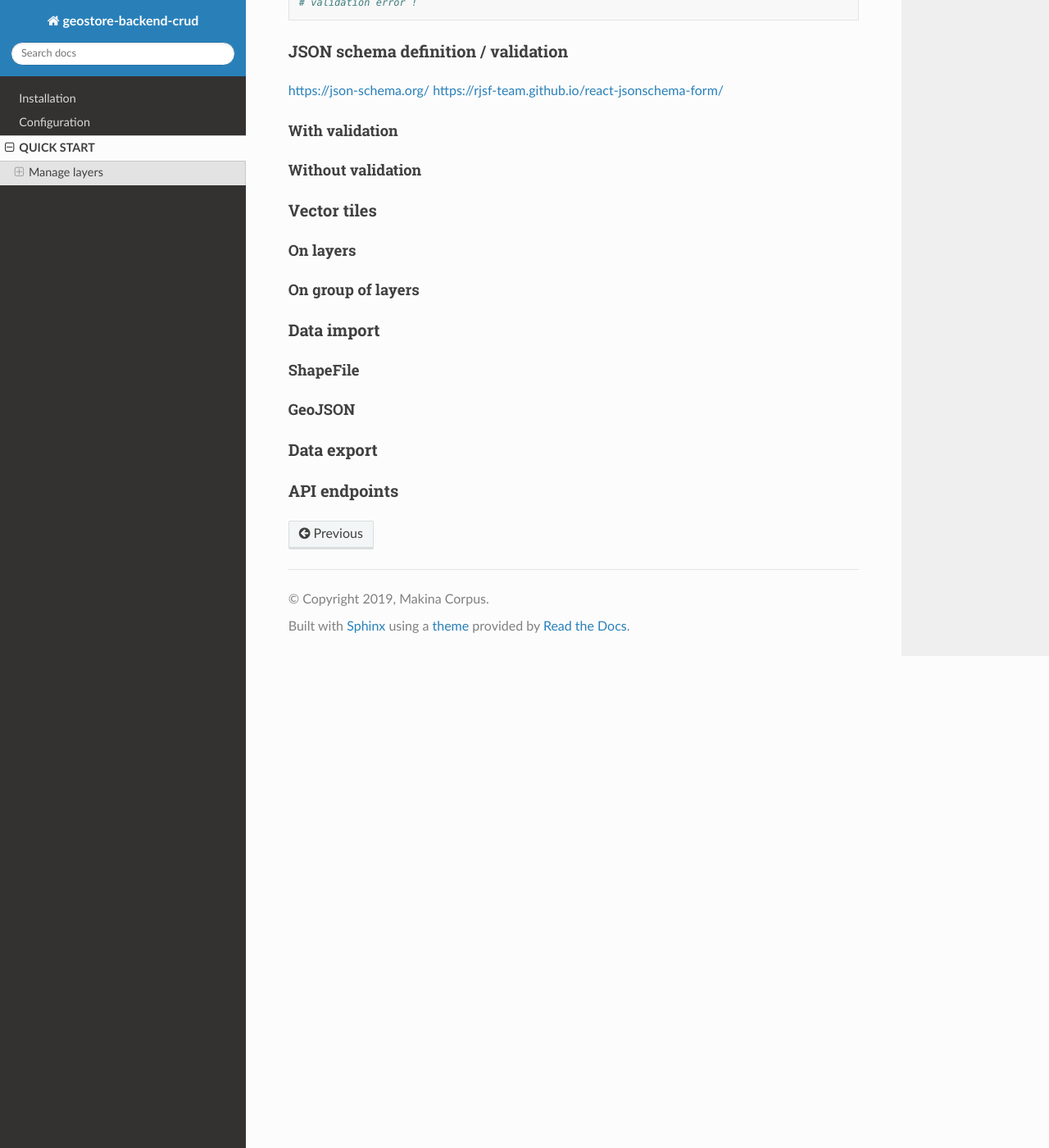
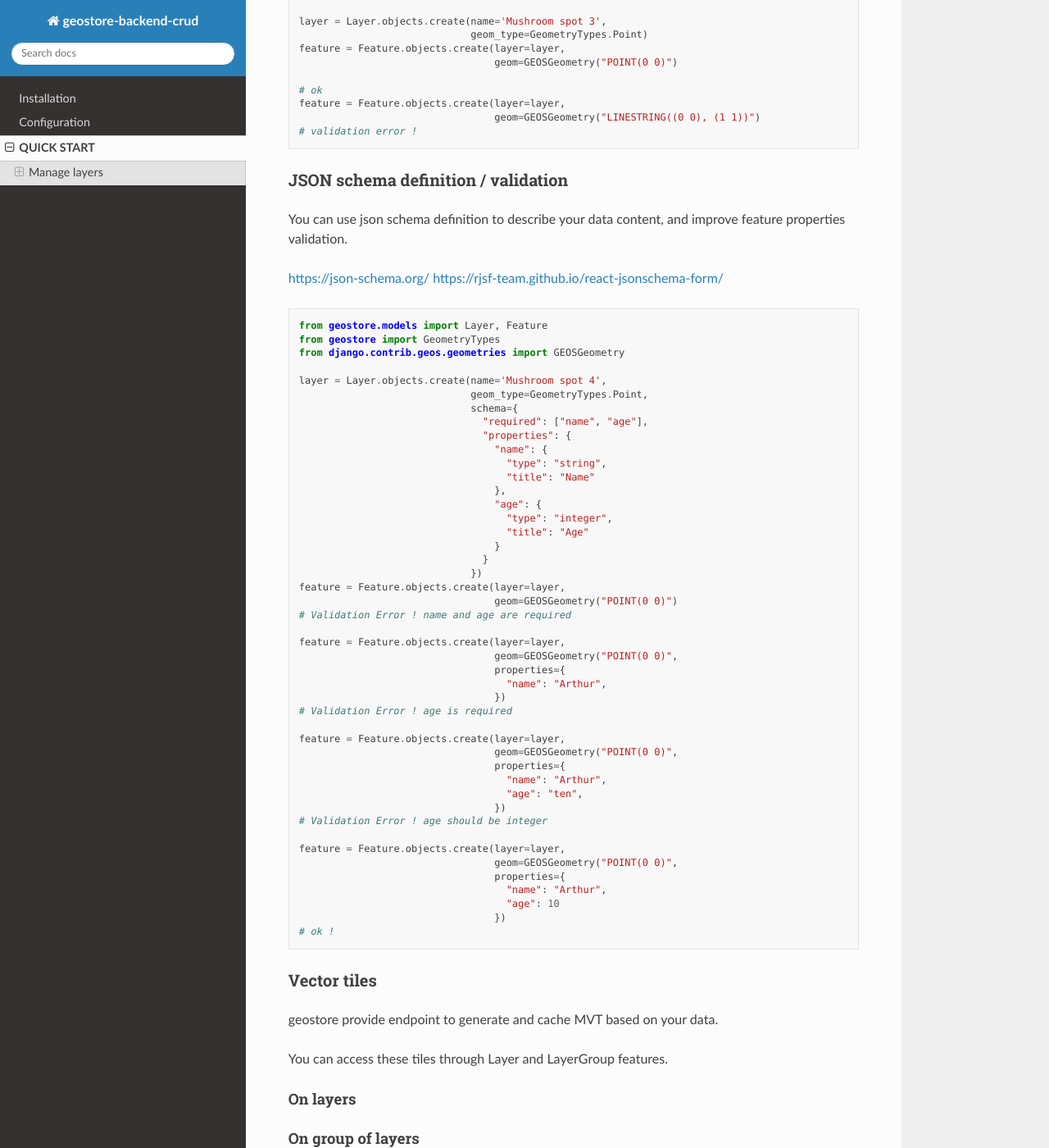
Before and after one commit to Terralego/django-geostore, a Sphinx documentation site: the page built from doc/use.rst, in a window 1280 px wide and 1400 px high, scrolled down 1122 px. Shown: the whole window at 82% size. Built offline with Sphinx 7.4.7 and the Read the Docs theme 2.0.0, drawn with Linux system fonts in a browser that asks for light colours; some of the changed text lies outside the part shown.

Commit message:
improve documentation

```diff
--- a/doc/use.rst
+++ b/doc/use.rst
@@ -6,8 +6,11 @@ QUICK START
 Manage layers
 *************
 
+The simplest way to create a geographic data layer :
+
 .. code-block:: python
 
+  from geostore import GeometryTypes
   from geostore.models import Layer
 
   layer = Layer.objects.create(name='Mushroom spot',
@@ -17,13 +20,22 @@ Manage layers
 Geometry type validation
 ========================
 
+Layer support these geometry types :
+
 Supported types
 ---------------
 
-.. autoclass:: geostore.GeometryTypes
-  :members:
-  :undoc-members:
+geostore.GeometryTypes
 
+GeometryCollection = 7
+LineString = 1
+MultiLineString = 5
+MultiPoint = 4
+MultiPolygon = 6
+Point = 0
+Polygon = 3
+
+Define a geometry type to layer to force feature geometry validation.
 
 Without validation
 -------------------
@@ -66,23 +78,77 @@ With validation
 JSON schema definition / validation
 ===================================
 
+You can use json schema definition to describe your data content, and improve feature properties validation.
+
 https://json-schema.org/
 https://rjsf-team.github.io/react-jsonschema-form/
 
-With validation
----------------
 
-Without validation
-------------------
+.. code-block:: python
+
+  from geostore.models import Layer, Feature
+  from geostore import GeometryTypes
+  from django.contrib.geos.geometries import GEOSGeometry
+
+  layer = Layer.objects.create(name='Mushroom spot 4',
+                               geom_type=GeometryTypes.Point,
+                               schema={
+                                 "required": ["name", "age"],
+                                 "properties": {
+                                   "name": {
+                                     "type": "string",
+                                     "title": "Name"
+                                   },
+                                   "age": {
+                                     "type": "integer",
+                                     "title": "Age"
+                                   }
+                                 }
+                               })
+  feature = Feature.objects.create(layer=layer,
+                                   geom=GEOSGeometry("POINT(0 0)")
+  # Validation Error ! name and age are required
+
+  feature = Feature.objects.create(layer=layer,
+                                   geom=GEOSGeometry("POINT(0 0)",
+                                   properties={
+                                     "name": "Arthur",
+                                   })
+  # Validation Error ! age is required
+
+  feature = Feature.objects.create(layer=layer,
+                                   geom=GEOSGeometry("POINT(0 0)",
+                                   properties={
+                                     "name": "Arthur",
+                                     "age": "ten",
+                                   })
+  # Validation Error ! age should be integer
+
+  feature = Feature.objects.create(layer=layer,
+                                   geom=GEOSGeometry("POINT(0 0)",
+                                   properties={
+                                     "name": "Arthur",
+                                     "age": 10
+                                   })
+  # ok !
+
 
 Vector tiles
 ============
 
+geostore provide endpoint to generate and cache MVT based on your data.
+
+You can access these tiles through Layer and LayerGroup features.
+
+
 On layers
 ---------
 
+
 On group of layers
 ------------------
+
+
 
 Data import
 ===========
```
